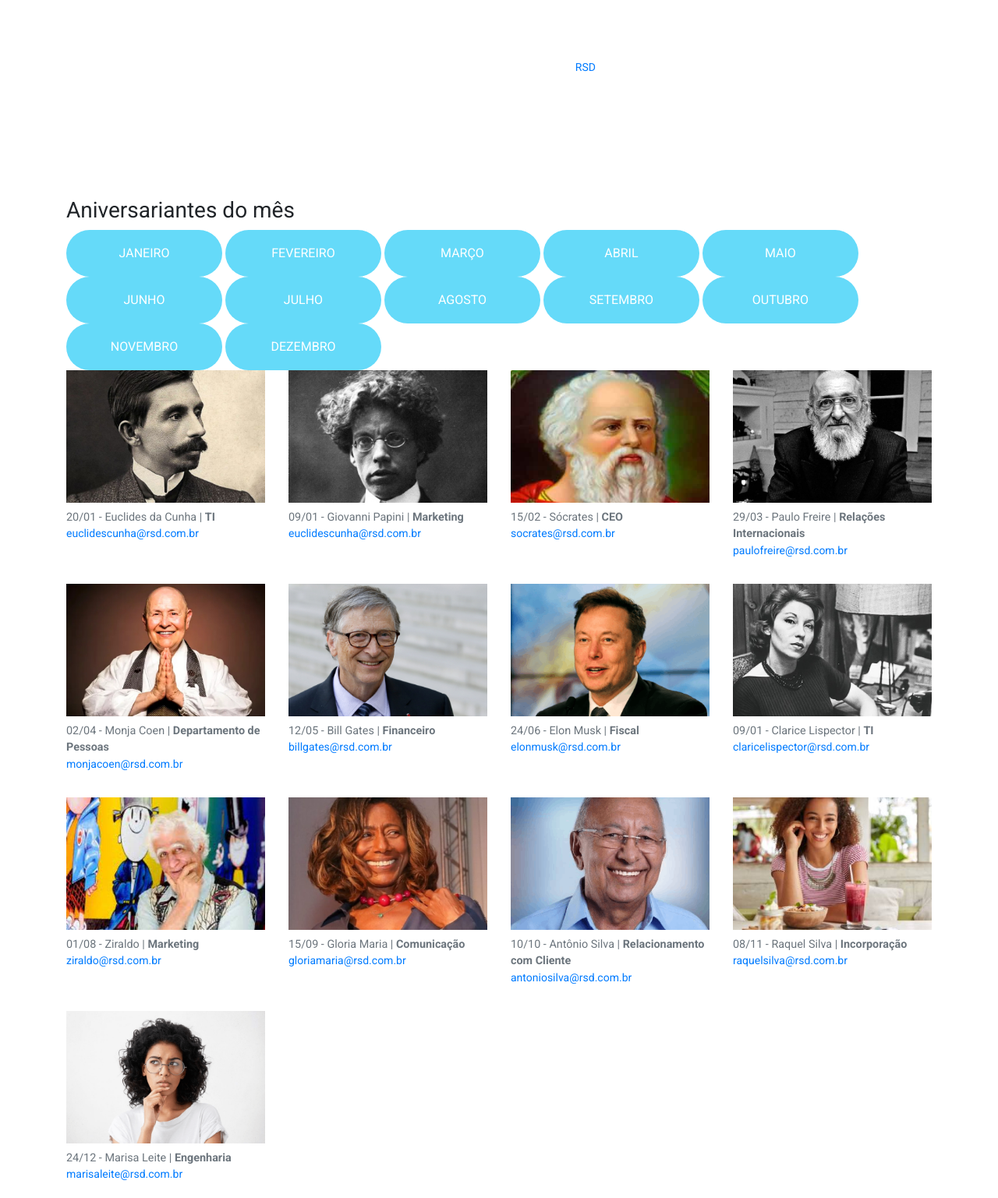
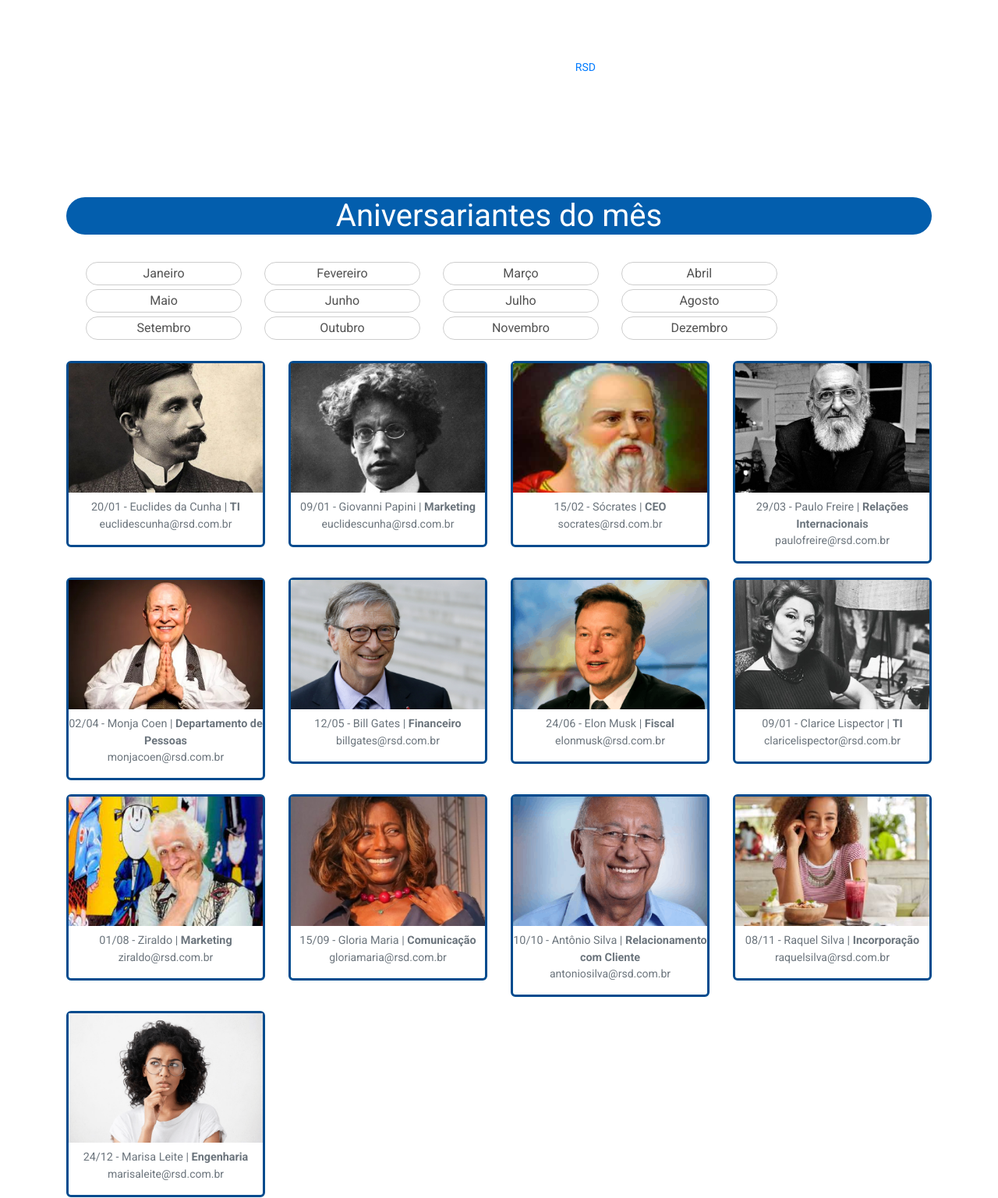
Before and after one commit to Rodrigo-Sousa/intranet-rsd, a PHP site: page /php/index.php in a window 1280 px wide. Shown: the part 1789-3326 px from the top of the page at 78% size. Run offline with PHP 8.4, Linux system fonts and the light colour scheme; some libraries are stand-ins or nearby versions.

Commit message:
Folha de estilo - niver-area
Estilizado os componentes do HTML que correspondem ao aniversariantes do mês.

```diff
--- a/css/styles-intranet.css
+++ b/css/styles-intranet.css
@@ -318,6 +318,65 @@ Alinhando todo o conteúdo ao centro, adicionando uma margem para descolar uma c
     font-size: 24px;
     margin-bottom: 20px;
 }
+#filter-btn-box {
+    margin-bottom: 20px;
+}
+#niver-title {
+    color: #fff;
+    background-color: #035ead;
+    margin: 0 0 35px 0;
+    font-size: 40px;
+    text-align: center;
+    border-radius: 30px;
+}
+/*Estilizando o botão com id niver-area e a classe filter-btn*/
+#niver-area .filter-btn {
+    color: #515151;
+    border: 1px solid #4444;
+    background-color: transparent;
+    text-transform: none;
+    margin: 0 0 5px 25px;
+    min-width: 100px;
+    height: 30px;
+    line-height: 20px;
+    padding: 0 20px;
+    outline: none;
+}
+/*Estilizando o hover e o active no botão*/
+
+#niver-area .filter-btn.active, #niver-area .filter-btn:hover {
+    color: #fff;
+    background-color: #01559e;
+    border-color: none;
+    margin: 8px;
+}
+/* Aplicando animação nos elementos contidos no ID=niver-area */
+.niver-box{
+    /* A transição que irá se aplicado */
+    transition: .5s;
+    padding-top: 2px;
+}
+/* Aplicando a animação nos elementos filhos do ID=niver-area */
+.niver-box:hover {
+    /* Chamando a animação @keyframes nome da mesma e o tempo que ela irá executar */
+    transform:scale(1.1);
+
+}
+/* Modigicando a classe .figure */
+.figure {
+    /* Borda de 3px solida e na cor roxa */
+    border: 3px solid #004B8E /*#993399*/;
+    /* Arredondando a borda*/
+    border-radius: 6px;
+}
+/* Estilizando a .figure-caption */
+.figure-caption {
+    /* Texto ao centro da imagem */
+    text-align: center;
+}
+.niver-email {
+    color: #6c757d;
+}
 /*só será pego o elemento i e h4 que estão dentro da classe .service-box, ao passar o mouse irá mudar a cor */
 .service-box:hover > i, .service-box:hover > h4 {
     color: #65DAF9;
@@ -341,7 +400,7 @@ Alinhando todo o conteúdo ao centro, adicionando uma margem para descolar uma c
     }
 }
 #contact-form{
-    background-color: #fff;
+    background-color: #f5f5f5;
 }
 .contact {
     border-radius: 30px;
```
